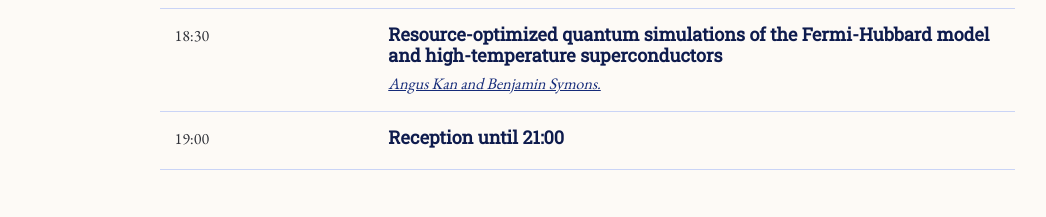
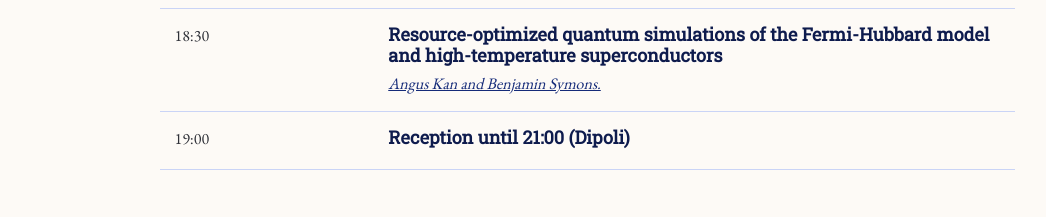
Before and after one commit to quantumresource/workshop2024, a plain HTML site: page index.html in a window 1280 px wide. Shown: the part 7380-7597 px from the top of the page, without its empty margins (53-1099 px from the left). Drawn offline with nearby package versions, Linux system fonts and the light colour scheme.

Commit message:
reception2

```diff
--- a/index.html
+++ b/index.html
@@ -642,7 +642,7 @@
               <div class="row schedule-item">
                 <div class="col-md-3">19:00</div>
                 <div class="col-md-9">
-                    <h4>Reception until 21:00</h4>
+                    <h4>Reception until 21:00 (Dipoli)</h4>
                     <p></p>
                 </div>
               </div>
```
